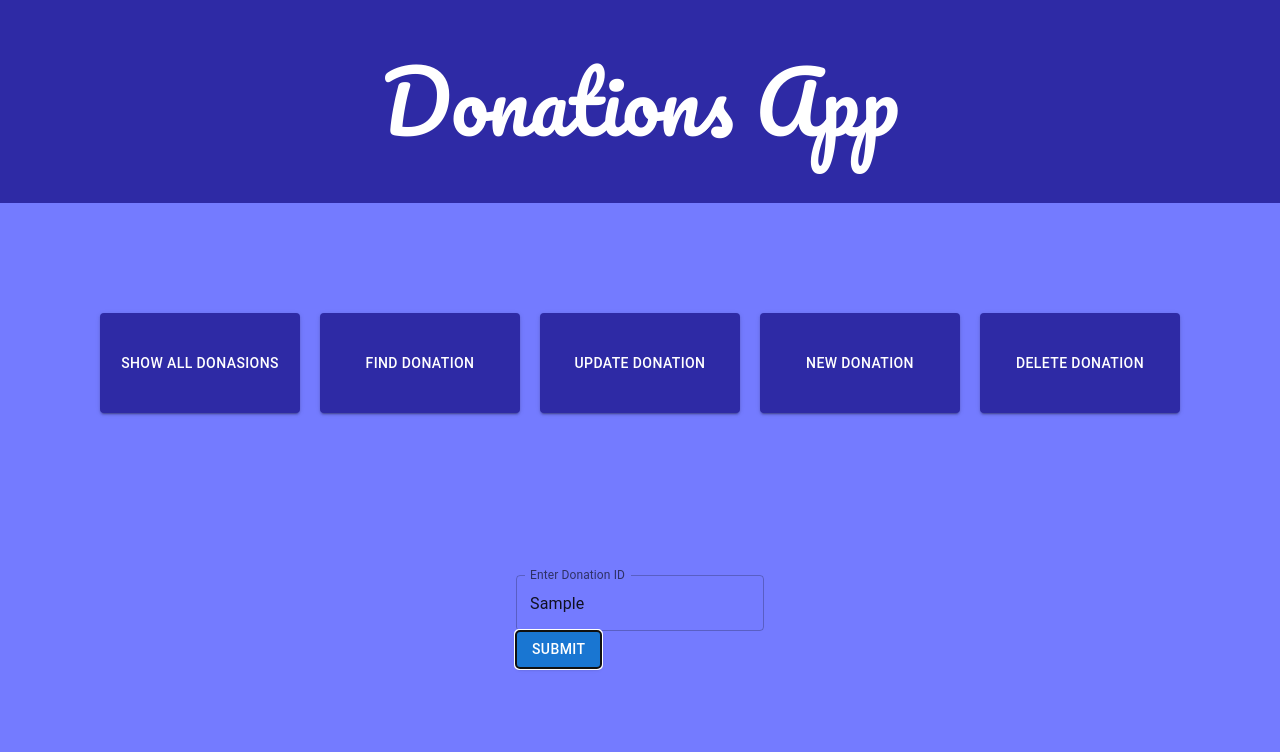
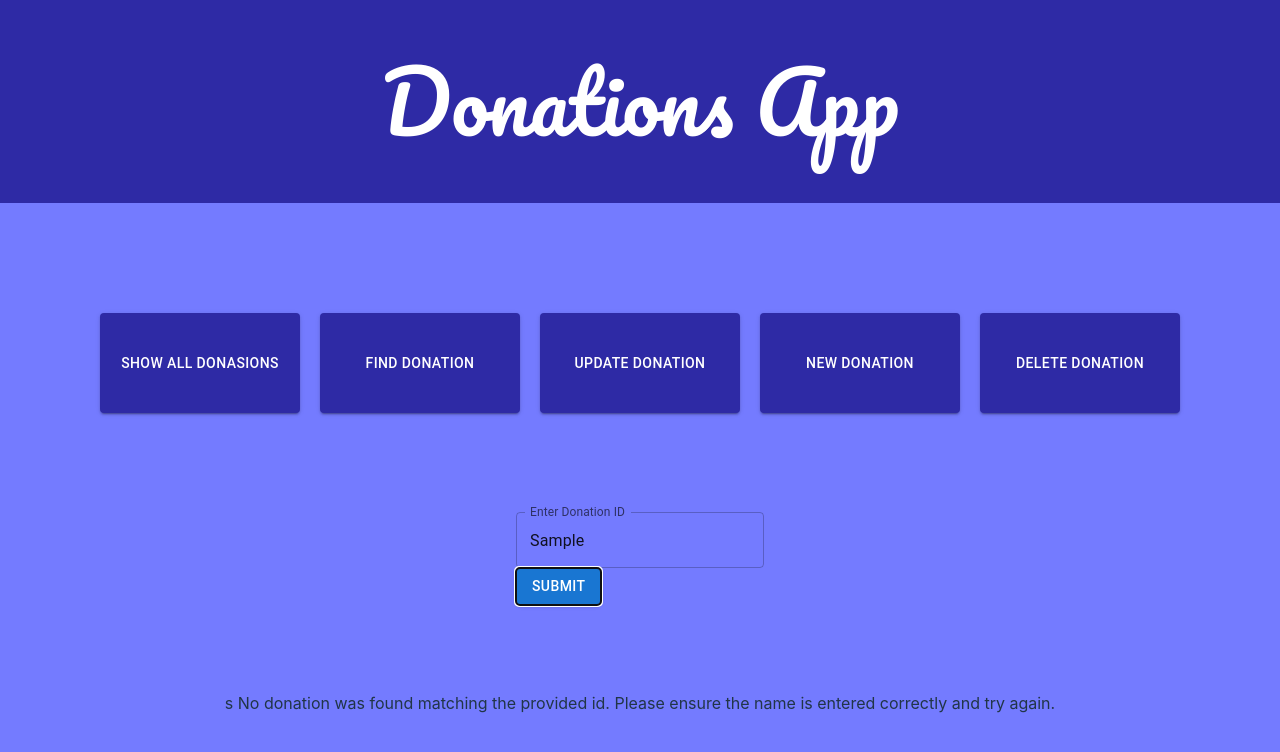
Before and after one commit to eliyasamary/donation-a, a React (Vite) app: page /1 in a window 1280 px wide. Both pictures are taken after typing "Sample" into the empty fields and a click on the button "SUBMIT". Shown: the top 752 px of the page. Built offline with nearby package versions, Linux system fonts and the light colour scheme; no server answers.

Commit message:
modify the component to get a user input for id and retrive the donation match to the id, error display othrwise

```diff
--- a/src/Components/SpesificDonation.jsx
+++ b/src/Components/SpesificDonation.jsx
@@ -1,13 +1,13 @@
 import React from "react";
 import Box from "@mui/material/Box";
+import TextField from "@mui/material/TextField";
 import Button from "@mui/material/Button";
-import TextField from "@mui/material/TextField";
 import { getDoantion } from "../HTTP/http.js";
 
 const SpecificDonation = () => {
   const [id, setId] = React.useState("");
-
   const [donation, setDonation] = React.useState(null);
+  const [notFound, setNotFound] = React.useState(false);
 
   const handleInputChange = (event) => {
     setId(event.target.value);
@@ -15,13 +15,29 @@ const SpecificDonation = () => {
 
   const handleSearch = () => {
     getDoantion(id)
-      .then((data) => setDonation(data))
-      .catch((err) => console.log(err));
+      .then((data) => {
+        if (data) {
+          setDonation(data);
+          setNotFound(false);
+        } else {
+          setDonation(null);
+          setNotFound(true);
+        }
+      })
+      .catch((err) => {
+        console.log(err);
+        setNotFound(true);
+      });
   };
 
   const handleSubmit = (event) => {
     event.preventDefault();
-    handleSearch();
+    if (id.trim() !== "") {
+      handleSearch();
+    } else {
+      setDonation(null);
+      setNotFound(false);
+    }
   };
 
   return (
@@ -35,27 +51,34 @@ const SpecificDonation = () => {
           gap: "70px",
         }}
       >
-        <form onSubmit={handleSubmit}>
+        <form onSubmit={handleSubmit} className="form-container-row">
           <Box>
             <TextField
+              className="input-field"
               label="Enter Donation ID"
               value={id}
               onChange={handleInputChange}
             />
           </Box>
           <Box>
-            <Button type="submit" variant="contained" color="primary">
+            <Button type="submit" variant="contained" className="form-btn">
               Submit
             </Button>
           </Box>
         </form>
-        {donation && (
+        {donation && !notFound && (
           <Box key={donation._id} className="donation">
             <h3>Donor Name: {donation.donorName}</h3>
             <p>Amount: {donation.amount}</p>
             <p>Location: {donation.location}</p>
           </Box>
         )}
+        {notFound && (
+          <p>
+            s No donation was found matching the provided id. Please ensure the
+            name is entered correctly and try again.
+          </p>
+        )}{" "}
       </Box>
     </Box>
   );
```
